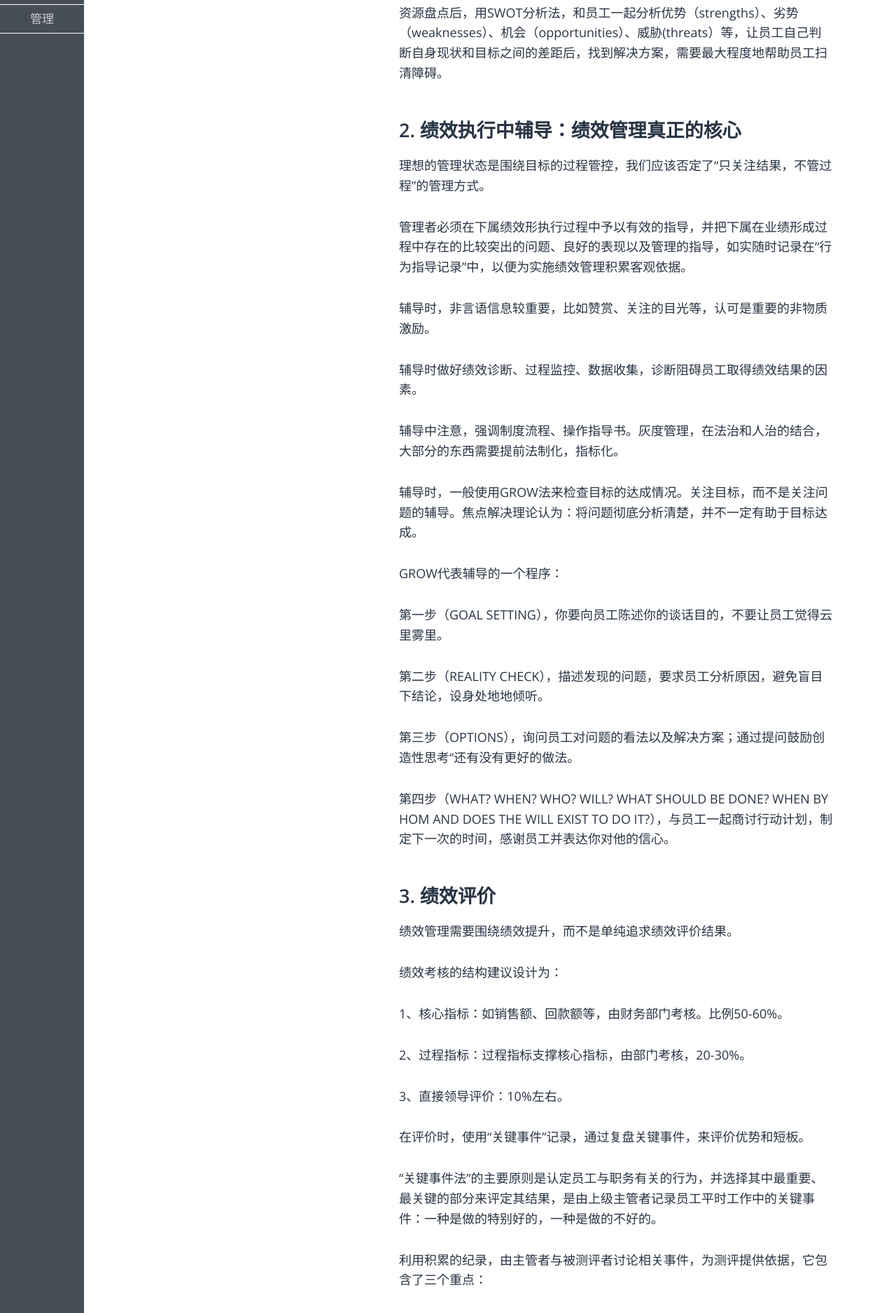
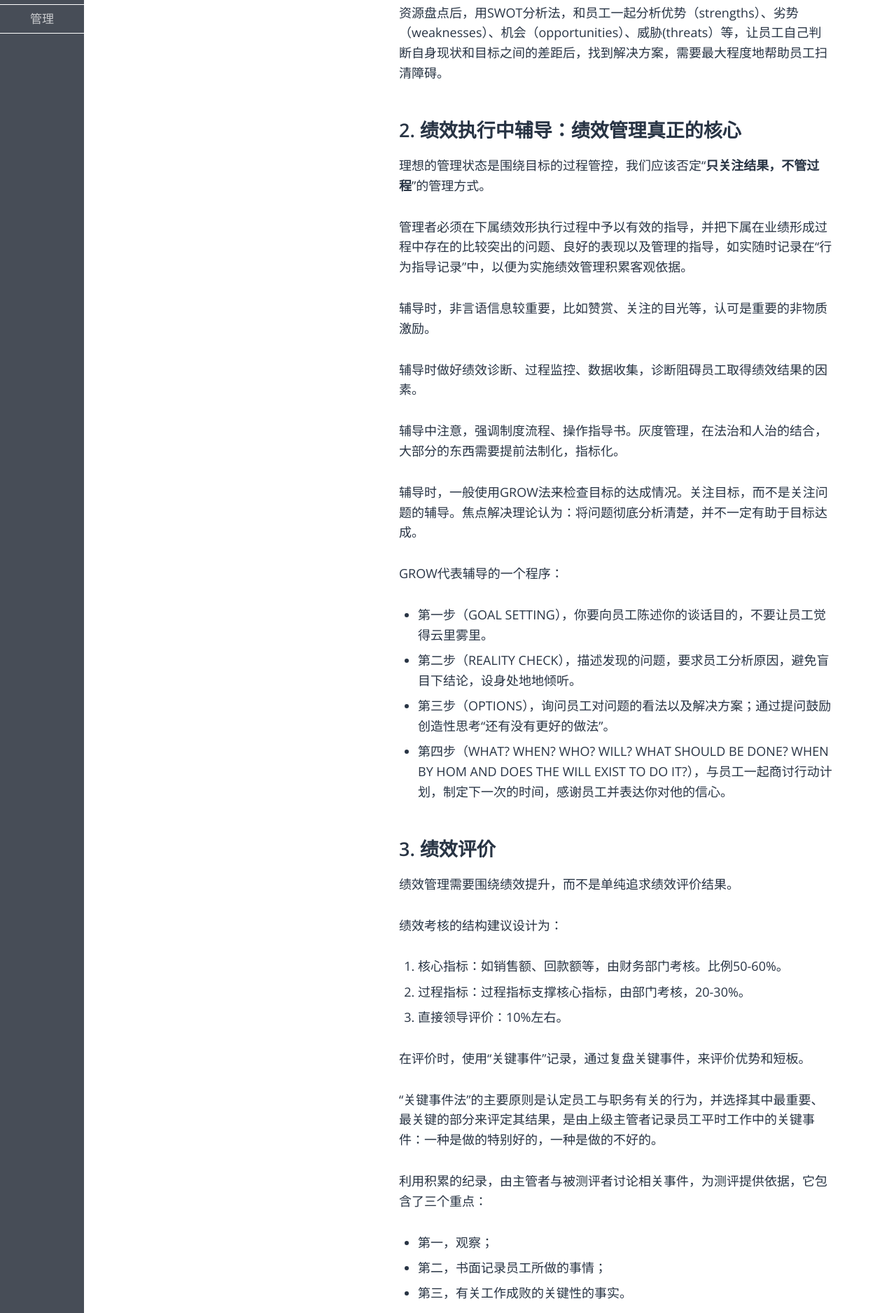
Before and after one commit to sohui/sohui.github.io, a Jekyll site: the page built from _posts/mba/2017-08-20-performance-principle.md, in a window 1280 px wide. Shown: the part 1039-2915 px from the top of the page at 70% size. Built offline with Jekyll 4.4.1, drawn with Linux system fonts in a browser that asks for light colours; some web fonts are replaced; comment, search, counter and statistics services are not loaded; some of the changed text lies outside the part shown.

Commit message:
Format 绩效管理四部曲

```diff
--- a/_posts/mba/2017-08-20-performance-principle.md
+++ b/_posts/mba/2017-08-20-performance-principle.md
@@ -14,13 +14,11 @@ keywords: 管理 绩效管理
 为了避免员工陷入“间歇性踌躇满志，持续性混吃等死”的循环，各级主管需要帮助员工看清目标实现的障碍，在与员工协商的基础上确定工作目标。
 
 ### 目标制定的一般步骤是：
-
 1. 制定绩效计划。
 2. 员工参与和承诺，以理服人。
 3. 达成共识：考核目标，绩效指标，改进点。
 
 ### 设计目标时，必须符合SMART原则：
-
 1. 绩效指标必须是具体的（specific），以保证其明确的牵引性。
 2. 绩效指标必须是可衡量的（measurable），必须有明确的衡量指标。
 3. 关键绩效指标必须是可以达到的（attainable），不能因指标的无法达成而使员工产生挫折感，但这并不否定其应具有挑战。
@@ -30,7 +28,7 @@ keywords: 管理 绩效管理
 除了用SMART制定目标外，管理者还必须跟员工在进行经验复盘、同行对标、资源盘点后，用SWOT分析法，和员工一起分析优势（strengths）、劣势（weaknesses）、机会（opportunities）、威胁(threats）等，让员工自己判断自身现状和目标之间的差距后，找到解决方案，需要最大程度地帮助员工扫清障碍。
 
 ## 2. 绩效执行中辅导：绩效管理真正的核心
-理想的管理状态是围绕目标的过程管控，我们应该否定了“只关注结果，不管过程”的管理方式。
+理想的管理状态是围绕目标的过程管控，我们应该否定“**只关注结果，不管过程**”的管理方式。
 
 管理者必须在下属绩效形执行过程中予以有效的指导，并把下属在业绩形成过程中存在的比较突出的问题、良好的表现以及管理的指导，如实随时记录在“行为指导记录”中，以便为实施绩效管理积累客观依据。
 
@@ -44,25 +42,19 @@ keywords: 管理 绩效管理
 
 GROW代表辅导的一个程序：
 
-第一步（GOAL SETTING），你要向员工陈述你的谈话目的，不要让员工觉得云里雾里。
-
-第二步（REALITY CHECK），描述发现的问题，要求员工分析原因，避免盲目下结论，设身处地地倾听。
-
-第三步（OPTIONS），询问员工对问题的看法以及解决方案；通过提问鼓励创造性思考“还有没有更好的做法。
-
-第四步（WHAT? WHEN? WHO? WILL? WHAT SHOULD BE DONE? WHEN BY HOM AND DOES THE WILL EXIST TO DO IT?），与员工一起商讨行动计划，制定下一次的时间，感谢员工并表达你对他的信心。
+* 第一步（GOAL SETTING），你要向员工陈述你的谈话目的，不要让员工觉得云里雾里。
+* 第二步（REALITY CHECK），描述发现的问题，要求员工分析原因，避免盲目下结论，设身处地地倾听。
+* 第三步（OPTIONS），询问员工对问题的看法以及解决方案；通过提问鼓励创造性思考“还有没有更好的做法”。
+* 第四步（WHAT? WHEN? WHO? WILL? WHAT SHOULD BE DONE? WHEN BY HOM AND DOES THE WILL EXIST TO DO IT?），与员工一起商讨行动计划，制定下一次的时间，感谢员工并表达你对他的信心。
 
 ## 3. 绩效评价
-
 绩效管理需要围绕绩效提升，而不是单纯追求绩效评价结果。
 
 绩效考核的结构建议设计为：
 
-1、核心指标：如销售额、回款额等，由财务部门考核。比例50-60%。
-
-2、过程指标：过程指标支撑核心指标，由部门考核，20-30%。
-
-3、直接领导评价：10%左右。
+1. 核心指标：如销售额、回款额等，由财务部门考核。比例50-60%。
+2. 过程指标：过程指标支撑核心指标，由部门考核，20-30%。
+3. 直接领导评价：10%左右。
 
 在评价时，使用“关键事件”记录，通过复盘关键事件，来评价优势和短板。
 
```
Also changed, not shown: other parts of _posts/mba/2017-08-20-performance-principle.md (+20 -36 lines).
